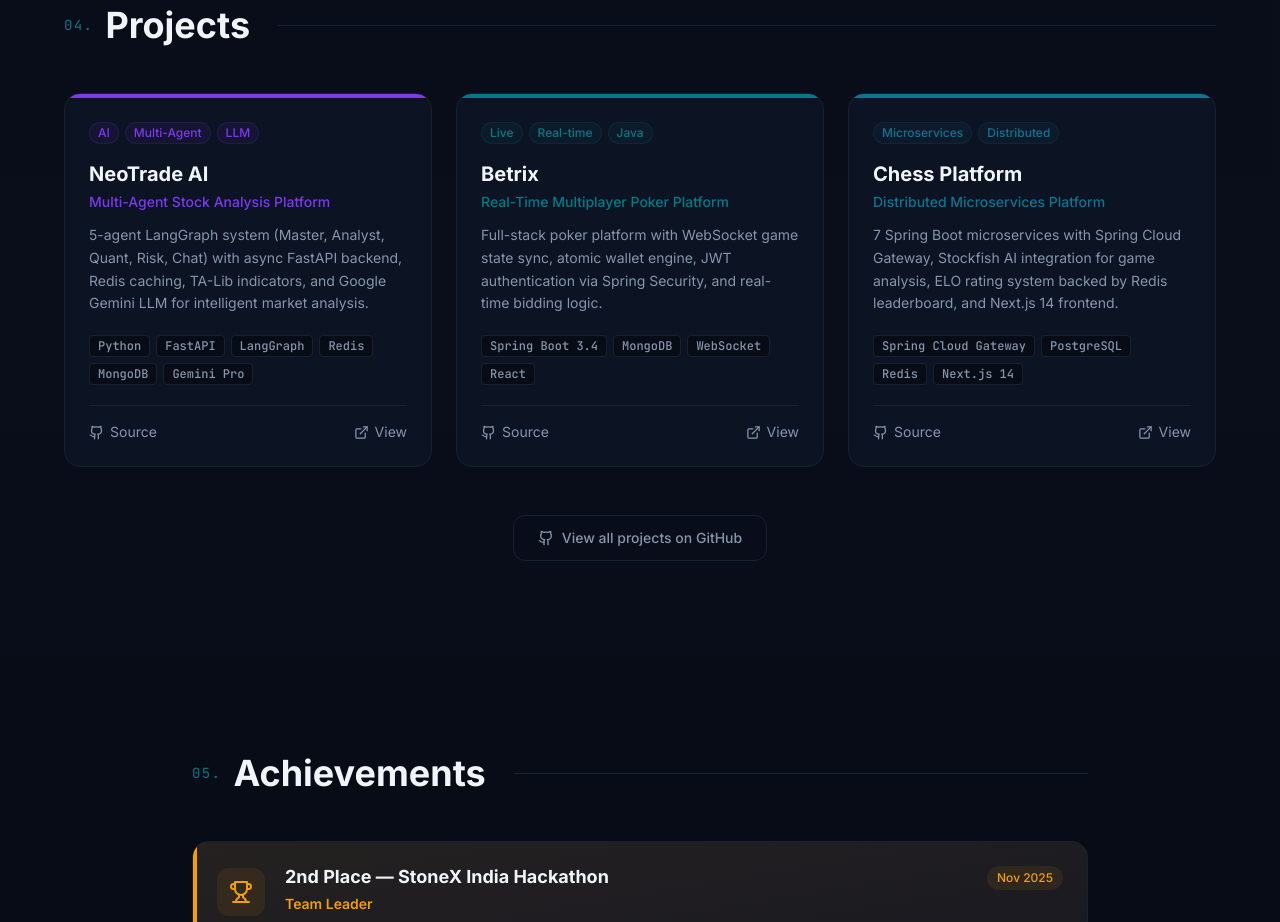
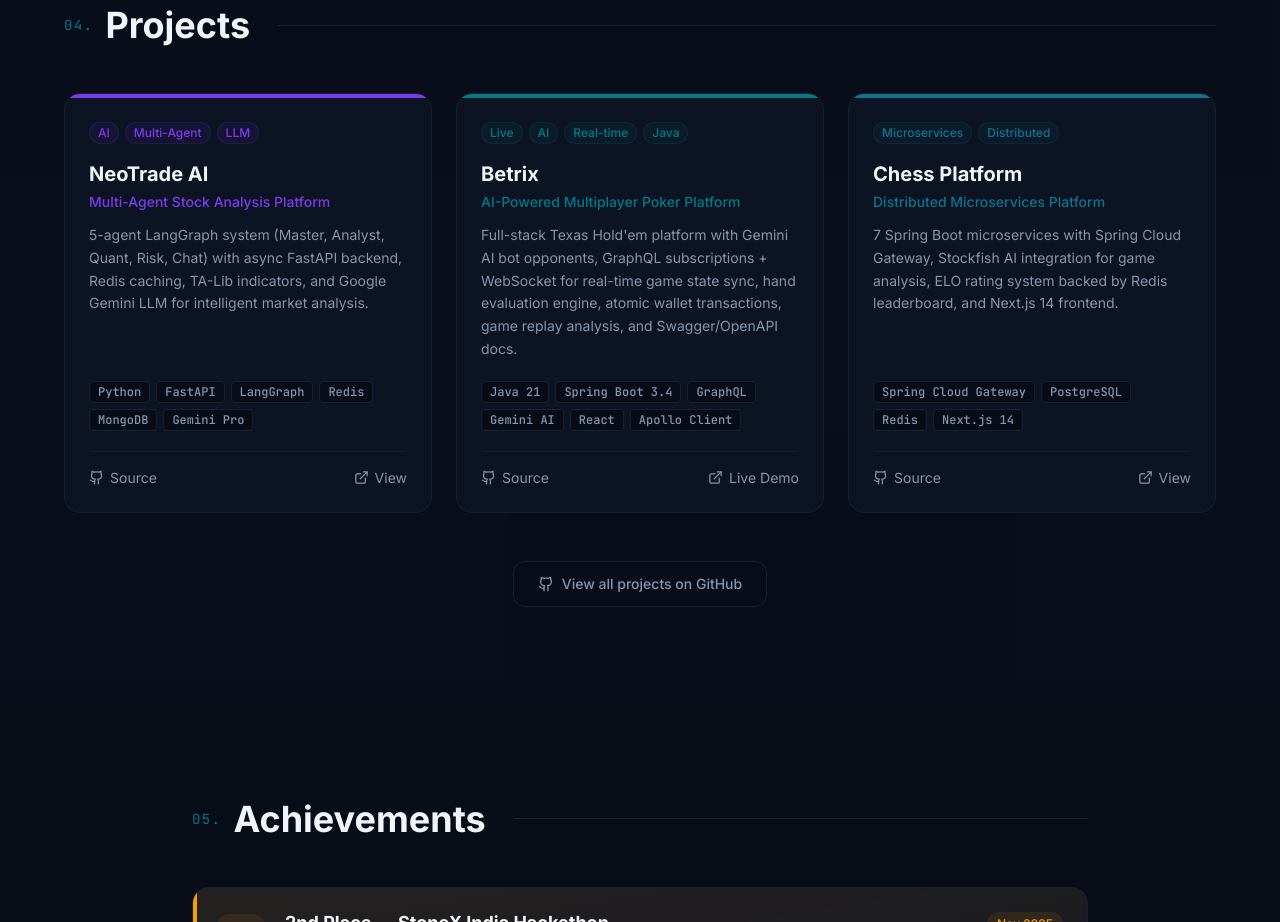
Before and after one commit to kushgarg132/portfolio, a Next.js app: page / in a window 1280 px wide. Shown: the part 3380-4302 px from the top of the page. Built offline with nearby package versions, Linux system fonts and the light colour scheme.

Commit message:
feat: add project interface and update Betrix project details with live demo link

```diff
--- a/components/sections/Projects.tsx
+++ b/components/sections/Projects.tsx
@@ -4,7 +4,17 @@
 import { useInView } from "@/hooks/useInView";
 import { Github, ExternalLink } from "lucide-react";
 
-const projects = [
+const projects: Array<{
+  title: string;
+  subtitle: string;
+  description: string;
+  stack: string[];
+  badges: string[];
+  github: string;
+  live?: string;
+  accentColor: string;
+  featured?: boolean;
+}> = [
   {
     title: "NeoTrade AI",
     subtitle: "Multi-Agent Stock Analysis Platform",
@@ -17,12 +27,13 @@
   },
   {
     title: "Betrix",
-    subtitle: "Real-Time Multiplayer Poker Platform",
+    subtitle: "AI-Powered Multiplayer Poker Platform",
     description:
-      "Full-stack poker platform with WebSocket game state sync, atomic wallet engine, JWT authentication via Spring Security, and real-time bidding logic.",
-    stack: ["Spring Boot 3.4", "MongoDB", "WebSocket", "React"],
-    badges: ["Live", "Real-time", "Java"],
+      "Full-stack Texas Hold'em platform with Gemini AI bot opponents, GraphQL subscriptions + WebSocket for real-time game state sync, hand evaluation engine, atomic wallet transactions, game replay analysis, and Swagger/OpenAPI docs.",
+    stack: ["Java 21", "Spring Boot 3.4", "GraphQL", "Gemini AI", "React", "Apollo Client"],
+    badges: ["Live", "AI", "Real-time", "Java"],
     github: "https://github.com/kushgarg132/Betrix",
+    live: "https://betrix-b3c24.web.app",
     accentColor: "#007A87",
     featured: true,
   },
@@ -127,14 +138,14 @@
                     <span>Source</span>
                   </a>
                   <a
-                    href={project.github}
+                    href={project.live ?? project.github}
                     target="_blank"
                     rel="noopener noreferrer"
                     className="flex items-center gap-1.5 text-sm text-muted-foreground hover:text-[#007A87] transition-colors duration-200 cursor-pointer ml-auto"
                     aria-label={`View ${project.title}`}
                   >
                     <ExternalLink size={15} />
-                    <span>View</span>
+                    <span>{project.live ? "Live Demo" : "View"}</span>
                   </a>
                 </div>
               </div>
```
